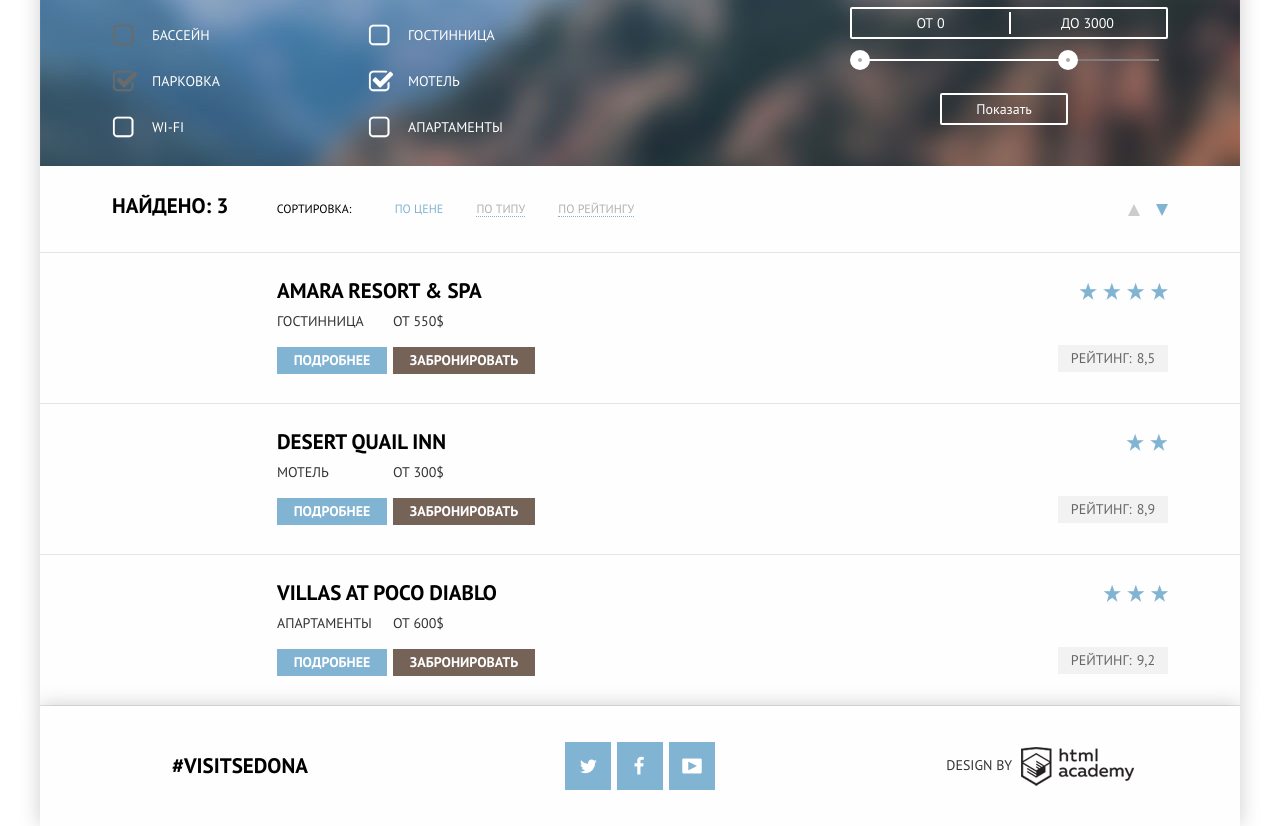
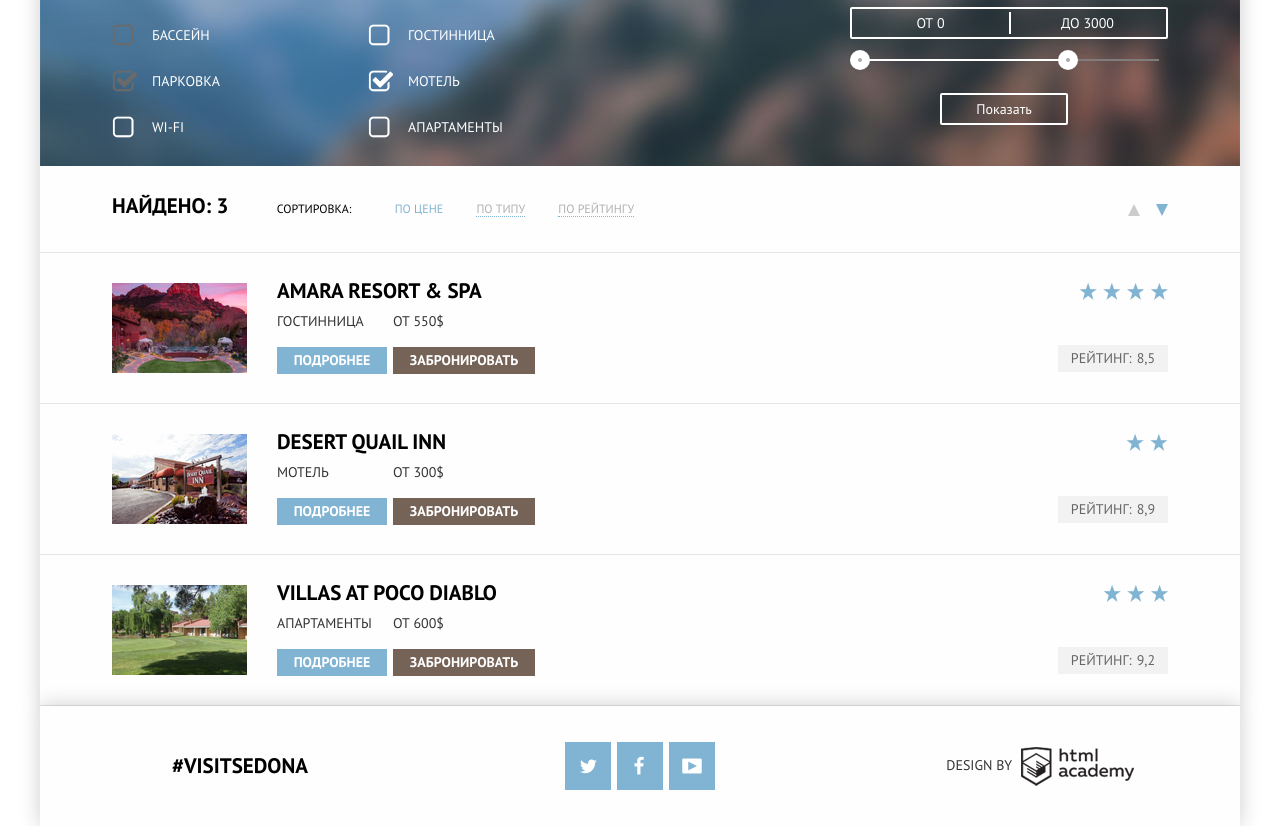
Before and after one commit to playua18/sedona, a plain HTML site: page hotels.html in a window 1280 px wide. Shown: the part 108-934 px from the top of the page. Drawn offline with nearby package versions, Linux system fonts and the light colour scheme; the site is published under a folder, as on GitHub Pages, so addresses that start at the root find nothing.

Commit message:
C:/Program Files/Git/img/ fix

```diff
--- a/hotels.html
+++ b/hotels.html
@@ -7,7 +7,7 @@
   <link href="https://fonts.googleapis.com/css?family=PT+Sans:400,700&amp;subset=cyrillic-ext" rel="stylesheet">
   <link rel="stylesheet" href="css/normalize.css">
   <link rel="stylesheet" href="css/style.css">
-  <link rel="shortcut icon" href="/img/favicon.ico)" type="image/x-icon"> </head>
+  <link rel="shortcut icon" href="img/favicon.ico)" type="image/x-icon"> </head>
 
 <body class="hotels">
   <header class="main-header container clearfix">
@@ -68,7 +68,7 @@
     </div>
     <div class="sorting-result">
       <div class="result-item  hr-bottom">
-          <div class="result-item-img"><img src="/img/amara-resort.jpg" alt=""></div>
+          <div class="result-item-img"><img src="img/amara-resort.jpg" alt=""></div>
         <div class="result-item-description">
           <p class="result-item-title title">Amara Resort & Spa</p>
           <span class="result-item-apartments">гостинница</span>
@@ -82,7 +82,7 @@
         </div>
       </div>
       <div class="result-item  hr-bottom">
-          <div class="result-item-img"><img src="/img/desert-quail.jpg" alt=""></div>
+          <div class="result-item-img"><img src="img/desert-quail.jpg" alt=""></div>
         <div class="result-item-description">
           <p class="result-item-title title">Desert Quail Inn</p>
           <span class="result-item-apartments">мотель</span>
@@ -96,7 +96,7 @@
           </div>
       </div>
       <div class="result-item  hr-bottom">
-          <div class="result-item-img"><img src="/img/villas.jpg" alt=""></div>
+          <div class="result-item-img"><img src="img/villas.jpg" alt=""></div>
         <div class="result-item-description">
           <p class="result-item-title title">Villas At Poco Diablo</p>
           <span class="result-item-apartments">апартаменты</span>
```
Also changed, not shown: index.html (+3 -3 lines).
